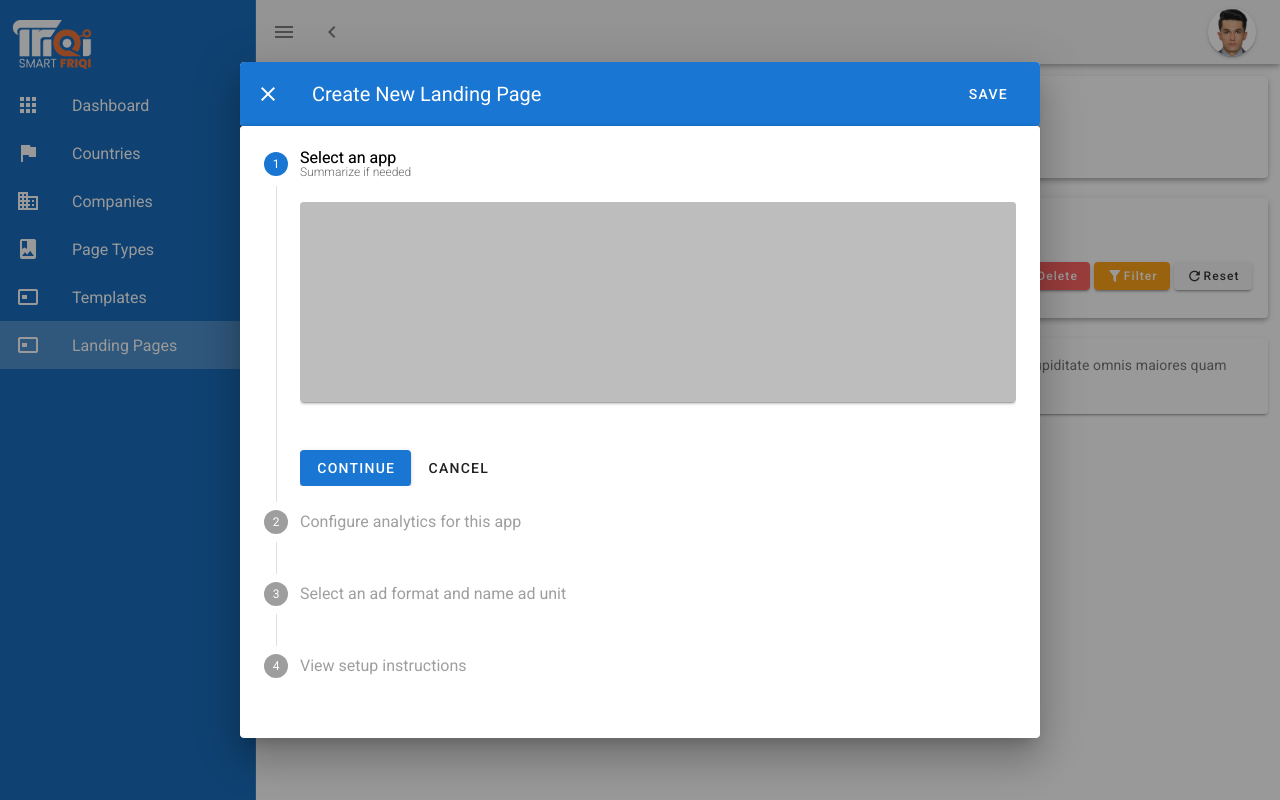
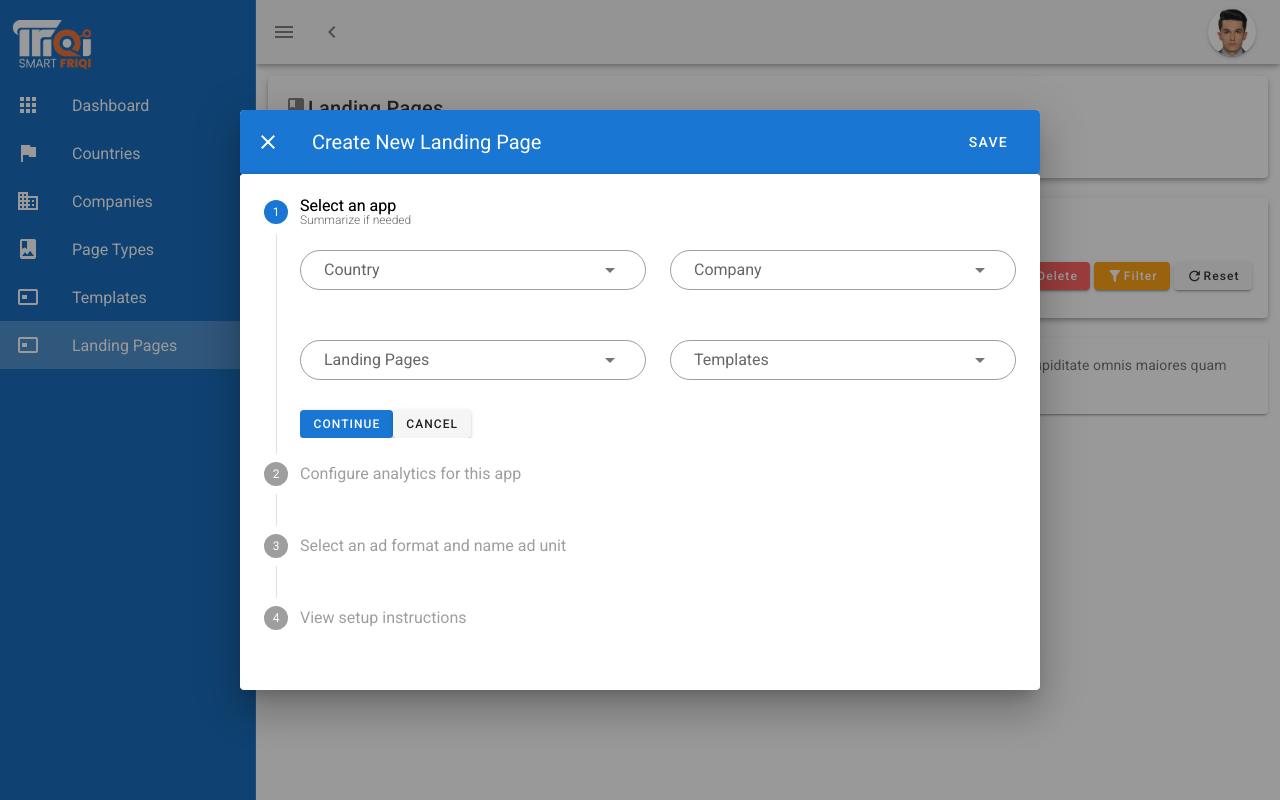
Before and after one commit to ashraf-frotan/landingpage-mis-frontend, a Nuxt app: page /landing_pages in a window 1280 px wide. Built offline with nearby package versions, Linux system fonts and the light colour scheme; no server answers; what vue-toastr would draw is missing.

Commit message:
selections added

```diff
--- a/pages/landing_pages.vue
+++ b/pages/landing_pages.vue
@@ -46,17 +46,73 @@
 
           <v-stepper-content step="1">
             <v-card
-              color="grey lighten-1"
-              class="mb-12"
-              height="200px"
-            ></v-card>
+              class="mb-1"
+              elevation="0"
+            >
+              <v-row>
+                  <v-col cols="12" md="6" sm="12" xs="12">
+                    <v-select
+                      :items="countries"
+                      item-text="name"
+                      item-value="id"
+                      rounded
+                      outlined
+                      dense
+                      label="Country"
+                      placeholder="Please select country"
+                      class="styled-input"
+                    >
+                    </v-select>
+                  </v-col>
+                  <v-col cols="12" md="6" sm="12" xs="12">
+                    <v-select
+                      :items="companies"
+                      item-text="name"
+                      item-value="id"
+                      rounded
+                      outlined
+                      dense
+                      label="Company"
+                      placeholder="Please select company"
+                    >
+                    </v-select>
+                  </v-col>
+                  <v-col cols="12" md="6" sm="12" xs="12">
+                    <v-select
+                      :items="page_types"
+                      item-text="name"
+                      item-value="id"
+                      rounded
+                      outlined
+                      dense
+                      label="Landing Pages"
+                      placeholder="Please select landing page"
+                    >
+                    </v-select>
+                  </v-col>
+                  <v-col cols="12" md="6" sm="12" xs="12">
+                    <v-select
+                      :items="templates"
+                      item-text="name"
+                      item-value="id"
+                      rounded
+                      outlined
+                      dense
+                      label="Templates"
+                      placeholder="Please select templates"
+                    >
+                    </v-select>
+                  </v-col>
+                </v-row>
+            </v-card>
             <v-btn
               color="primary"
               @click="e1 = 2"
+              small
             >
               Continue
             </v-btn>
-            <v-btn text>
+            <v-btn small>
               Cancel
             </v-btn>
           </v-stepper-content>
```
